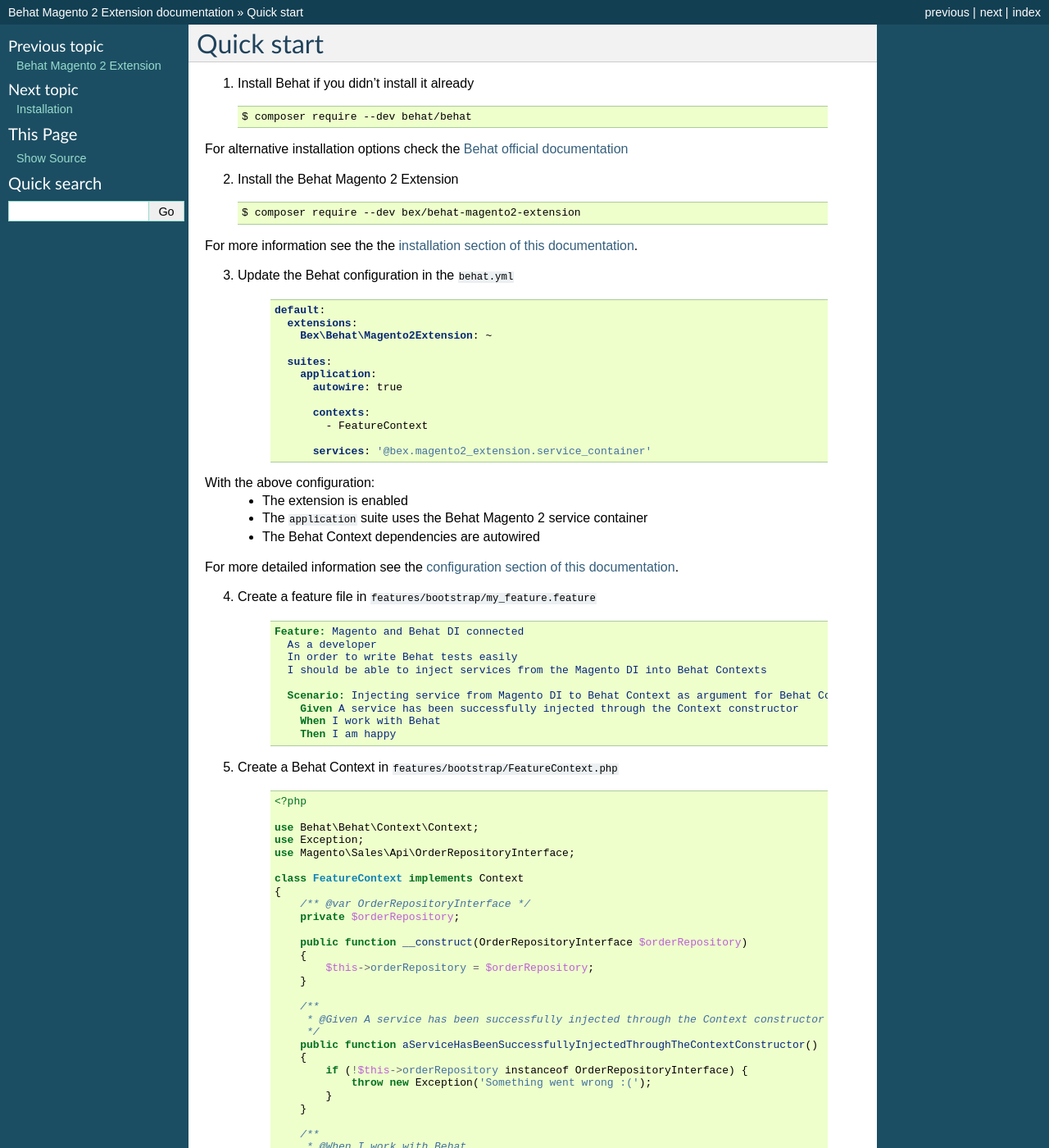
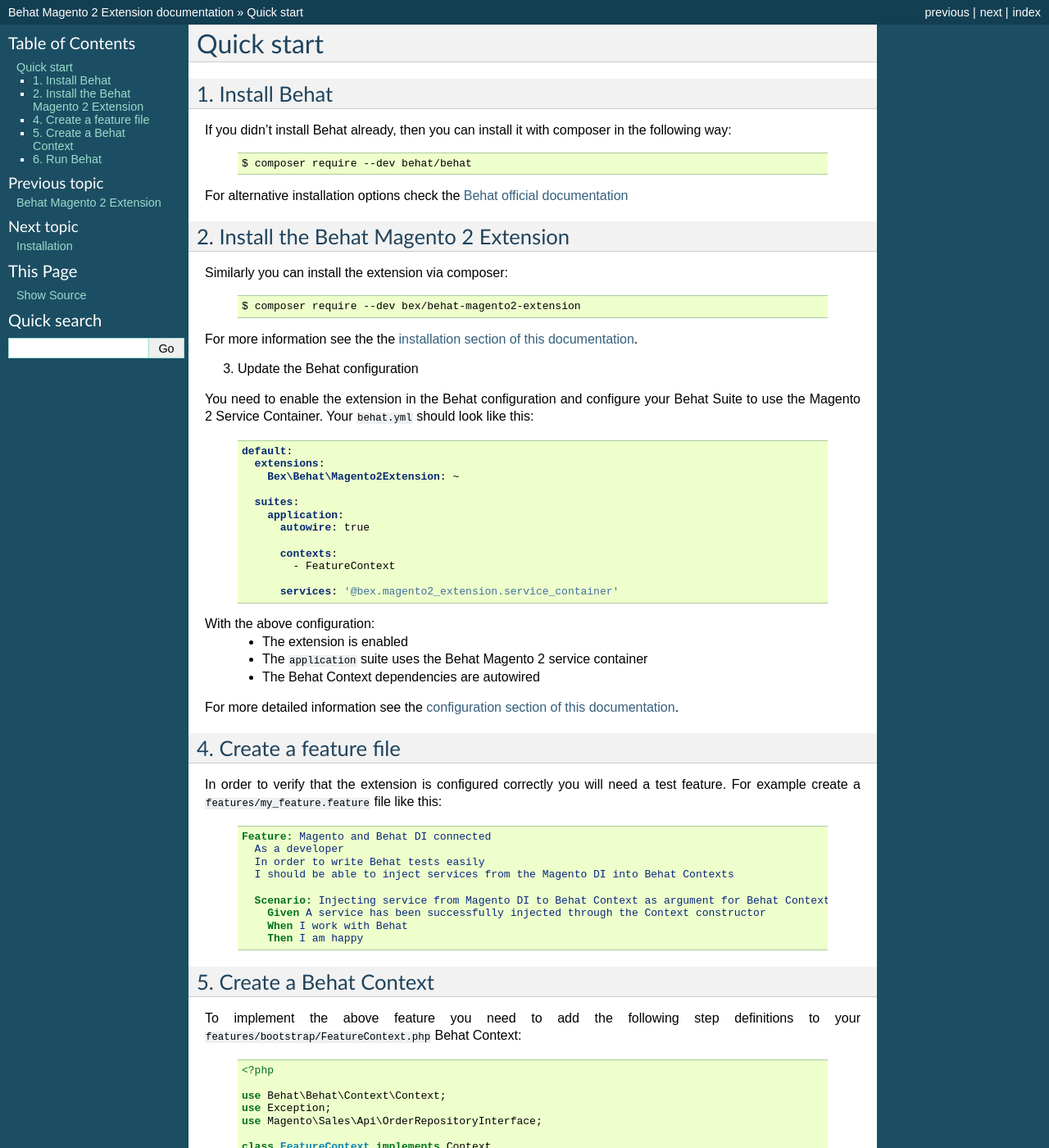
Before and after one commit to tkotosz/BehatMagento2Extension, a Sphinx documentation site: the page built from docs/guide/quickstart.rst, in a window 1280 px wide and 1400 px high. Shown: the whole window at 82% size. Built offline with Sphinx 7.4.7, drawn with Linux system fonts in a browser that asks for light colours; some of the changed text lies outside the part shown.

Commit message:
update docs

```diff
--- a/docs/guide/quickstart.rst
+++ b/docs/guide/quickstart.rst
@@ -1,7 +1,11 @@
 Quick start
 -----------
 
-1. Install Behat if you didn't install it already
+================
+1. Install Behat
+================
+
+If you didn't install Behat already, then you can install it with composer in the following way:
 
   .. code-block:: bash
 
@@ -9,7 +13,11 @@
 
 For alternative installation options check the `Behat official documentation <https://docs.behat.org/en/latest/quick_start.html#installation>`_
 
+========================================
 2. Install the Behat Magento 2 Extension
+========================================
+
+Similarly you can install the extension via composer:
 
   .. code-block:: bash
 
@@ -17,7 +25,9 @@
 
 For more information see the the :doc:`installation section of this documentation </guide/installation>`.
 
-3. Update the Behat configuration in the ``behat.yml``
+3. Update the Behat configuration
+
+You need to enable the extension in the Behat configuration and configure your Behat Suite to use the Magento 2 Service Container. Your ``behat.yml`` should look like this:
 
     .. code-block:: yaml
 
@@ -41,7 +51,11 @@
 
 For more detailed information see the :doc:`configuration section of this documentation </guide/configuration>`.
 
-4. Create a feature file in ``features/bootstrap/my_feature.feature``
+========================
+4. Create a feature file
+========================
+
+In order to verify that the extension is configured correctly you will need a test feature. For example create a ``features/my_feature.feature`` file like this:
 
     .. code-block:: gherkin
 
@@ -55,7 +69,11 @@
             When I work with Behat
             Then I am happy
 
-5. Create a Behat Context in ``features/bootstrap/FeatureContext.php``
+=========================
+5. Create a Behat Context
+=========================
+
+To implement the above feature you need to add the following step definitions to your ``features/bootstrap/FeatureContext.php`` Behat Context:
 
     .. code-block:: php
 
@@ -104,7 +122,12 @@
 
 Note that here we inject the Order Repository Magento service through the Context constructor, but it is also possible to inject it through the Behat Step definition as well. For more information see the :doc:`usage section of this documentation </guide/usage>`.
 
-6. Run Behat and you should see the test passing
+=========================
+6. Run Behat
+=========================
+
+Run Behat and you should see the test passing.
+
     .. code-block:: bash
 
         $ bin/behat features/my_feature.feature
```
